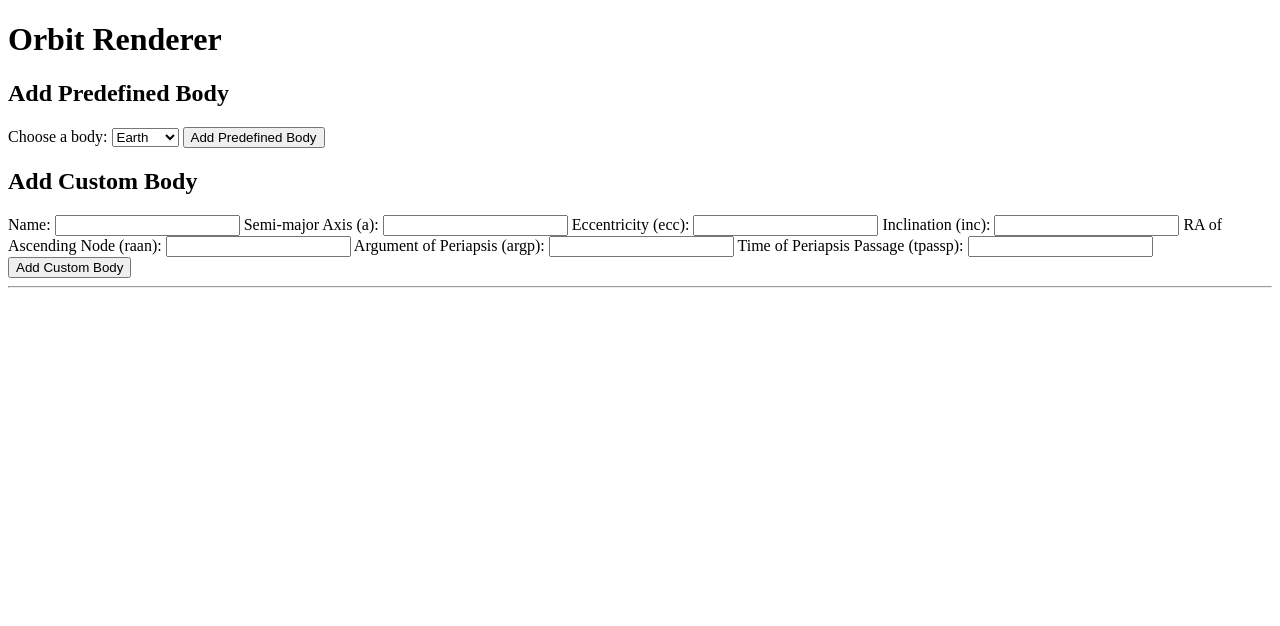
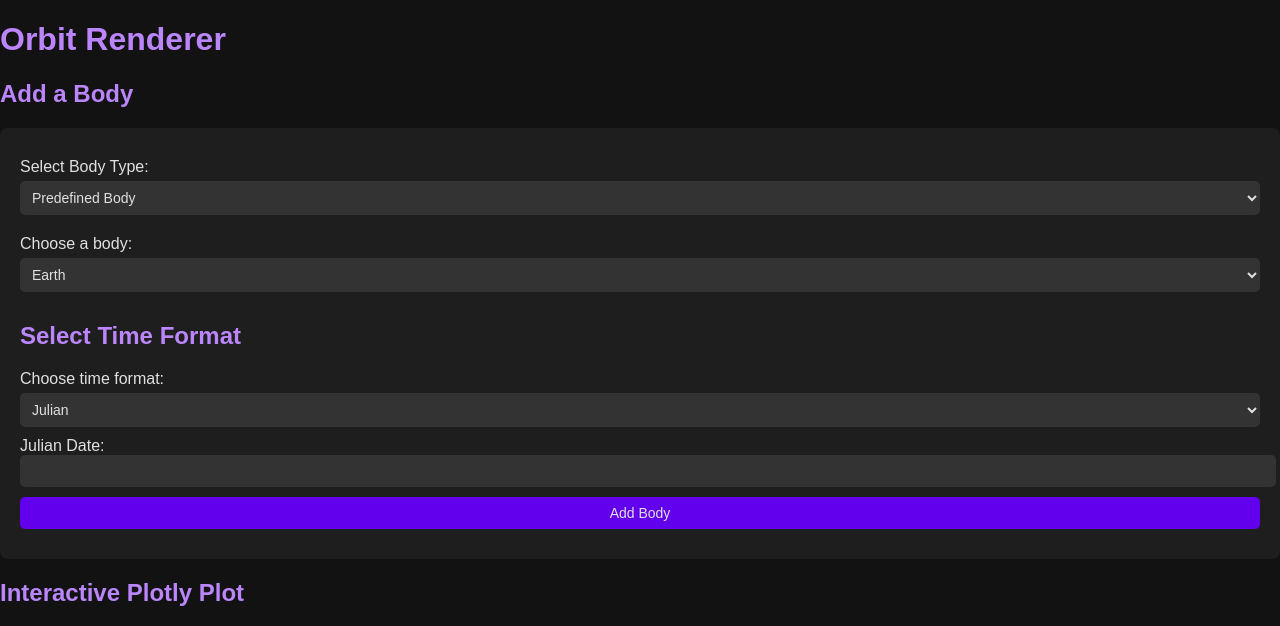
Before and after one commit to vanekroman/closeApproach, a Flask app: page / in a window 1280 px wide. Shown: the top 626 px of the page. Before the commit the page ends 288 px from the top, so only its background shows below. Run offline with Flask 3, Linux system fonts and the light colour scheme; some libraries are stand-ins or nearby versions.

Commit message:
release 1.0

```diff
--- a/app.py
+++ b/app.py
@@ -1,56 +1,53 @@
-from math import radians
+import json
 
-import numpy as np
-from astropy import time
 from astropy import units as u
+from astropy.time import Time
 from flask import Flask, render_template, request
-from numpy import arctan, cos, sin, sqrt, tan
+from plotly.graph_objects import Figure
+from plotly.utils import PlotlyJSONEncoder
 from poliastro.bodies import Sun
 from poliastro.plotting import OrbitPlotter
 from poliastro.plotting.orbit.backends import Plotly3D
 from poliastro.twobody import Orbit
 
-from heliopy import (
-    Body,
-    polar_to_cartesian_position,
-    polar_to_cartesian_velocity,
-    transformation_matrix,
-)
-
-# from typing import List
-
+# My lib
+from heliopy import Body, au, calculate_orbits, gregorian_to_julian
 
 app = Flask(__name__)
 
-# Gravitational parameters
-uSun = 2.959122083e-4  # AU^3 day^-2
-au = 149597870.700  # km
 
-# Example predefined bodies
+ctime = 2459362.0555
+
+# Predefined bodies
 predefined_bodies = [
     Body("Earth", 1, 0.0167, 0, -11.26064, 114.20783, 2451547.5191),
     Body("LV2021", 1.3117, 0.4316, 16.4732, 246.4812, 276.6864, 2459305.2444),
+    Body("Oumuamua", 1.272345, 1.20113, 122.7417, 24.59691, 241.81054, 2458006.007321),
 ]
 
 # Main body list for rendering
 bodies = []
 
-frame = OrbitPlotter(backend=Plotly3D())
+fig = Figure()
+frame = OrbitPlotter(backend=Plotly3D(figure=fig, use_dark_theme=True))
 
 
 @app.route("/", methods=["GET", "POST"])
 def index():
-    global bodies
+    global bodies, ctime
+
     if request.method == "POST":
-        if "add_predefined" in request.form:
-            # Add a predefined body
+        # Determine if adding predefined or custom body
+        if request.form.get("body_type") == "predefined":
             selected_name = request.form.get("predefined_body")
             selected_body = next((b for b in predefined_bodies if b.name == selected_name), None)
             if selected_body:
-                print(selected_body, flush=True)
+                existing_body = next((b for b in bodies if b.name == selected_name), None)
+                if not existing_body:
+                    bodies.append(selected_body)
 
-        elif "add_custom" in request.form:
-            # Add a custom-defined body
+        elif request.form.get("body_type") == "custom":
+            # Collect custom body parameters
             name = request.form.get("name")
             a = float(request.form.get("a"))
             ecc = float(request.form.get("ecc"))
@@ -58,113 +55,68 @@ def index():
             raan = float(request.form.get("raan"))
             argp = float(request.form.get("argp"))
             tpassp = float(request.form.get("tpassp"))
-            bodies.append(Body(name, a, ecc, inc, raan, argp, tpassp))
+            existing_body = next((b for b in bodies if b.name == name), None)
+            if existing_body:
+                existing_body.a = a
+                existing_body.ecc = ecc
+                existing_body.inc = inc
+                existing_body.raan = raan
+                existing_body.argp = argp
+                existing_body.tpassp = tpassp
+            else:
+                new_body = Body(name, a, ecc, inc, raan, argp, tpassp)
+                bodies.append(new_body)
 
-        # Render orbits after adding bodies
-        distances, velocities = calculate_orbits_and_plot(selected_body)
-        return render_template("index.html", predefined_bodies=predefined_bodies, distances=distances, velocities=velocities)
+        # Handle time input
+        time_format = request.form.get("time_format")
+        if time_format == "gregorian":
+            year = int(request.form.get("year"))
+            month = int(request.form.get("month"))
+            day = int(request.form.get("day"))
+            hour = float(request.form.get("hour", 0))
+            ctime = gregorian_to_julian(year, month, day, hour)
+        elif time_format == "julian":
+            ctime = float(request.form.get("julian_date"))
+
+        # Calculate orbits with updated bodies and time
+        distances, velocities = plot_bodies(bodies, frame, time=ctime)
+        plot_data = json.dumps(fig, cls=PlotlyJSONEncoder)
+
+        return render_template("index.html", predefined_bodies=predefined_bodies, distances=distances, velocities=velocities, plot_data=plot_data, current_time=ctime)
 
     return render_template("index.html", predefined_bodies=predefined_bodies)
 
 
-ctime = 2459362.0555
+# Just for creation of the plot
+def plot_bodies(bodies, frame, time):
+    # Main calcution calculated here
+    distances, velocities = calculate_orbits(bodies, time)
 
+    for body in bodies:
+        if body.calculated:
+            continue
 
-def calculate_orbits_and_plot(body):
-    global ctime
-    global bodies
-    ## Main Calculations
+        ecc = body.ecc << u.one
+        inc = body.inc << u.rad
+        raan = body.raan << u.rad
+        argp = body.argp << u.rad
+        nu = body.trueanomaly << u.rad
+        jd = Time(time, format="jd")
 
-    # Mean motion
-    body.n = np.sqrt(uSun / (body.a * body.a * body.a))
+        if body.ecc > 1:
+            # Hyperbolic orbit
+            a = body.a / au * (-1) << u.AU
 
-    #  Unit conversion
-    body.a = body.a * au
-    body.inc = radians(body.inc)
-    body.raan = radians(body.raan)
-    body.argp = radians(body.argp)
+            # nu_limit = hyp_nu_limit(ecc)
+            # ephem = orb1.to_ephem(strategy=TrueAnomalyBounds())
+            # orb = Orbit.from_ephem(Sun, ephem, epoch=jd)
 
-    # Type of orbit
-    if body.ecc < 1:
-        # elliptic
-        # Orbital parameter
-        body.p = body.a * (1 - body.ecc * body.ecc)
+        else:
+            a = body.a / au << u.AU
 
-        # Mean anomaly
-        body.meananomaly = body.n * (ctime - body.tpassp)
-
-        # Eccentric anomaly
-        body.eccentricanomaly[0] = body.meananomaly
-        # Ecaluate eccentric anomaly
-        for i in range(0, body.eccentricanomaly.size - 1):
-            body.eccentricanomaly[i + 1] = body.meananomaly + body.ecc * sin(body.eccentricanomaly[i])
-
-        # True anomaly
-        body.trueanomaly = 2 * arctan(sqrt((1 + body.ecc) / (1 - body.ecc)) * tan(body.eccentricanomaly[-1] / 2))
-
-    elif body.ecc == 1:
-        # parabolic
-        body.p = 2 * body.a
-    else:
-        # hyperbolic
-        body.p = body.a * (pow(body.ecc, 2) - 1)
-
-    # 2D State position vector
-    position_perifocal = polar_to_cartesian_position(body.p, body.ecc, body.trueanomaly)
-    # 2D State velocity vector
-    uSun_km = uSun * (au * au * au) / ((24 * 60 * 60) * (24 * 60 * 60))
-    velocity_perifocal = polar_to_cartesian_velocity(body.p, body.ecc, body.trueanomaly, uSun_km)
-
-    # Transformation matrix
-    T = transformation_matrix(body.argp, body.raan, body.inc)
-
-    # 3D State position vector
-    body.pos = T @ position_perifocal
-    # 3D State velocity vector
-    body.velocity = T @ velocity_perifocal
-
-    distances = {}
-    velocities = {}
-    # Calculate distances between each pair of bodies
-    for i in range(len(bodies)):
-        for j in range(i + 1, len(bodies)):
-            body1 = bodies[i]
-            body2 = bodies[j]
-
-            # Calculate the Euclidean distance
-            distance = np.linalg.norm(body1.pos - body2.pos)
-            # Calculate the relative velocity (Euclidean norm of velocity difference)
-            relative_velocity = np.linalg.norm(body1.velocity - body2.velocity)
-
-            # Store distance and relative velocity in dictionaries
-            distances[(body1.name, body2.name)] = distance
-            velocities[(body1.name, body2.name)] = relative_velocity
-
-    # Output distances and relative speed
-    for (body1_name, body2_name), distance in distances.items():
-        relative_velocity = velocities[(body1_name, body2_name)]
-        print(f"Distance between {body1_name} and {body2_name}: {(distance / au):.2f} AU or {distance:.2f} km")
-        print(f"Relative velocity between {body1_name} and {body2_name}: {(relative_velocity / au):.2f} AU or {relative_velocity:.2f} km/s")
-
-    global frame
-
-    # Generate plot for each body
-    a = body.a / au << u.AU
-    ecc = body.ecc << u.one
-    inc = body.inc << u.rad
-    raan = body.raan << u.rad
-    argp = body.argp << u.rad
-    nu = body.trueanomaly << u.rad
-
-    jd = time.Time(ctime, format="jd")
-
-    orb = Orbit.from_classical(Sun, a, ecc, inc, raan, argp, nu, epoch=jd)
-
-    frame.plot(orb)
-
-    bodies.append(body)
-    # Retrieve the HTML div with Plotly figure
-    frame.show()
+        orb = Orbit.from_classical(Sun, a, ecc, inc, raan, argp, nu, epoch=jd)
+        frame.plot(orb)
+        body.calculated = True
 
     return distances, velocities
 
--- a/templates/index.html
+++ b/templates/index.html
@@ -3,62 +3,204 @@
 <head>
     <meta charset="UTF-8">
     <title>Orbit Renderer</title>
+    <script src="https://cdn.plot.ly/plotly-latest.min.js"></script> <!-- Load Plotly -->
+    <style>
+        /* Dark theme styles */
+        body {
+            background-color: #121212;
+            color: #e0e0e0;
+            font-family: Arial, sans-serif;
+            margin: 0;
+            padding: 0;
+        }
+        h1, h2 {
+            color: #bb86fc;
+        }
+        form {
+            background-color: #1e1e1e;
+            padding: 20px;
+            border-radius: 8px;
+            margin: 10px 0;
+        }
+        label {
+            display: block;
+            margin: 10px 0 5px;
+            color: #e0e0e0;
+        }
+        input, select, button {
+            background-color: #333333;
+            color: #e0e0e0;
+            border: none;
+            padding: 8px;
+            border-radius: 5px;
+            width: 100%;
+            margin-bottom: 10px;
+            font-size: 14px;
+        }
+        input:focus, select:focus {
+            outline: 2px solid #bb86fc;
+        }
+        button {
+            background-color: #6200ee;
+            cursor: pointer;
+            transition: background-color 0.3s ease;
+        }
+        button:hover {
+            background-color: #3700b3;
+        }
+        hr {
+            border-color: #333333;
+        }
+        ul {
+            list-style-type: none;
+            padding: 0;
+        }
+        li {
+            padding: 5px 0;
+        }
+    </style>
 </head>
 <body>
     <h1>Orbit Renderer</h1>
 
-    <!-- Form for selecting predefined bodies -->
-    <h2>Add Predefined Body</h2>
-    <form method="POST" action="/">
-        <label for="predefined_body">Choose a body:</label>
-        <select id="predefined_body" name="predefined_body">
-            {% for body in predefined_bodies %}
-                <option value="{{ body.name }}">{{ body.name }}</option>
-            {% endfor %}
+    <h2>Add a Body</h2>
+    <form method="POST" action="/" onsubmit="return validateTime()">
+        <!-- Body Type Selection -->
+        <label for="body_type">Select Body Type:</label>
+        <select id="body_type" name="body_type" onchange="toggleBodyFields()">
+            <option value="predefined">Predefined Body</option>
+            <option value="custom">Custom Body</option>
         </select>
-        <button type="submit" name="add_predefined">Add Predefined Body</button>
+
+        <!-- Predefined Body Selection -->
+        <div id="predefined_body_fields">
+            <label for="predefined_body">Choose a body:</label>
+            <select id="predefined_body" name="predefined_body">
+                {% for body in predefined_bodies %}
+                    <option value="{{ body.name }}">{{ body.name }}</option>
+                {% endfor %}
+            </select>
+        </div>
+
+        <!-- Custom Body Input Fields -->
+        <div id="custom_body_fields" style="display: none;">
+            <label for="name">Name:</label>
+            <input type="text" id="name" name="name">
+
+            <label for="a">Semi-major Axis (a):</label>
+            <input type="number" step="0.00001" id="a" name="a">
+
+            <label for="ecc">Eccentricity (ecc):</label>
+            <input type="number" step="0.00001" id="ecc" name="ecc">
+
+            <label for="inc">Inclination (inc):</label>
+            <input type="number" step="0.00001" id="inc" name="inc">
+
+            <label for="raan">RA of Ascending Node (raan):</label>
+            <input type="number" step="0.00001" id="raan" name="raan">
+
+            <label for="argp">Argument of Periapsis (argp):</label>
+            <input type="number" step="0.00001" id="argp" name="argp">
+
+            <label for="tpassp">Time of Periapsis Passage (tpassp):</label>
+            <input type="number" step="0.00001" id="tpassp" name="tpassp">
+        </div>
+
+        <!-- Time Selection -->
+        <h2>Select Time Format</h2>
+        <label for="time_format">Choose time format:</label>
+        <select name="time_format" id="time_format" onchange="toggleTimeFields()">
+            <option value="gregorian">Gregorian</option>
+            <option value="julian" selected>Julian</option>
+        </select>
+
+        <!-- Gregorian Date Fields -->
+        <div id="gregorian_fields" style="display: none;">
+            <label for="year">Year:</label>
+            <input type="number" id="year" name="year" min="1900">
+
+            <label for="month">Month:</label>
+            <input type="number" id="month" name="month" min="1" max="12">
+
+            <label for="day">Day:</label>
+            <input type="number" id="day" name="day" min="1" max="31">
+
+            <label for="hour">Hour (optional):</label>
+            <input type="number" id="hour" name="hour" step="0.01" min="0" max="23.99">
+        </div>
+
+        <!-- Julian Date Field -->
+        <div id="julian_field" style="display: block;"r
+            <label for="julian_date">Julian Date:</label>
+            <input type="number" step="0.00001" id="julian_date" name="julian_date" min="0">
+        </div>
+
+        <!-- Submit Button -->
+        <button type="submit" name="add_body">Add Body</button>
     </form>
 
-    <!-- Form for adding a custom body -->
-    <h2>Add Custom Body</h2>
-    <form method="POST" action="/">
-        <label for="name">Name:</label>
-        <input type="text" id="name" name="name" required>
+    <script>
+    function toggleBodyFields() {
+        const bodyType = document.getElementById("body_type").value;
+        document.getElementById("predefined_body_fields").style.display = bodyType === "predefined" ? "block" : "none";
+        document.getElementById("custom_body_fields").style.display = bodyType === "custom" ? "block" : "none";
+    }
 
-        <label for="a">Semi-major Axis (a):</label>
-        <input type="number" step="0.01" id="a" name="a" required>
+    function toggleTimeFields() {
+        const timeFormat = document.getElementById("time_format").value;
+        document.getElementById("gregorian_fields").style.display = timeFormat === "gregorian" ? "block" : "none";
+        document.getElementById("julian_field").style.display = timeFormat === "julian" ? "block" : "none";
+    }
 
-        <label for="ecc">Eccentricity (ecc):</label>
-        <input type="number" step="0.01" id="ecc" name="ecc" required>
-
-        <label for="inc">Inclination (inc):</label>
-        <input type="number" step="0.01" id="inc" name="inc" required>
-
-        <label for="raan">RA of Ascending Node (raan):</label>
-        <input type="number" step="0.01" id="raan" name="raan" required>
-
-        <label for="argp">Argument of Periapsis (argp):</label>
-        <input type="number" step="0.01" id="argp" name="argp" required>
-
-        <label for="tpassp">Time of Periapsis Passage (tpassp):</label>
-        <input type="number" step="0.01" id="tpassp" name="tpassp" required>
-
-        <button type="submit" name="add_custom">Add Custom Body</button>
-    </form>
-
-    <hr>
+    function validateTime() {
+        const timeFormat = document.getElementById("time_format").value;
+        if (timeFormat === "gregorian") {
+            const year = document.getElementById("year").value;
+            const month = document.getElementById("month").value;
+            const day = document.getElementById("day").value;
+            if (!year || !month || !day) {
+                alert("Please specify a valid Gregorian date (year, month, and day).");
+                return false;
+            }
+        } else if (timeFormat === "julian") {
+            const julianDate = document.getElementById("julian_date").value;
+            if (!julianDate) {
+                alert("Please specify a valid Julian date.");
+                return false;
+            }
+        }
+        return true; // Allow form submission if all checks pass
+    }
+    </script>
 
     <!-- Display Results of Distances and Velocities -->
     {% if distances and velocities %}
         <h2>Calculated Distances and Velocities</h2>
         <ul>
             {% for (body1, body2), distance in distances.items() %}
-                <li>Distance between {{ body1 }} and {{ body2 }}: {{ distance|round(2) }} km</li>
+                <li>
+                    Distance between {{ body1 }} and {{ body2 }}:
+                    {{ distance|round(2) }} km ({{ (distance / 149597870.7)|round(4) }} AU)
+                </li>
             {% endfor %}
             {% for (body1, body2), velocity in velocities.items() %}
                 <li>Relative velocity between {{ body1 }} and {{ body2 }}: {{ velocity|round(2) }} km/s</li>
             {% endfor %}
         </ul>
     {% endif %}
+
+
+    <h2>Interactive Plotly Plot</h2>
+    <!-- Placeholder for the plot -->
+    <div id="plot-container" style="width: 100%; height: 70vh;"></div>
+
+    <script type="text/javascript">
+        // The plot data passed from Flask
+        var plotData = {{ plot_data|safe }};  // Convert Python dict to JSON for JavaScript
+
+        // Render the plot using Plotly
+        Plotly.newPlot('plot-container', plotData.data, plotData.layout);
+    </script>
+
 </body>
 </html>
```
Also changed, not shown: heliopy.py (+123 -48 lines), requirements.txt (+10 -3 lines), README.md.
